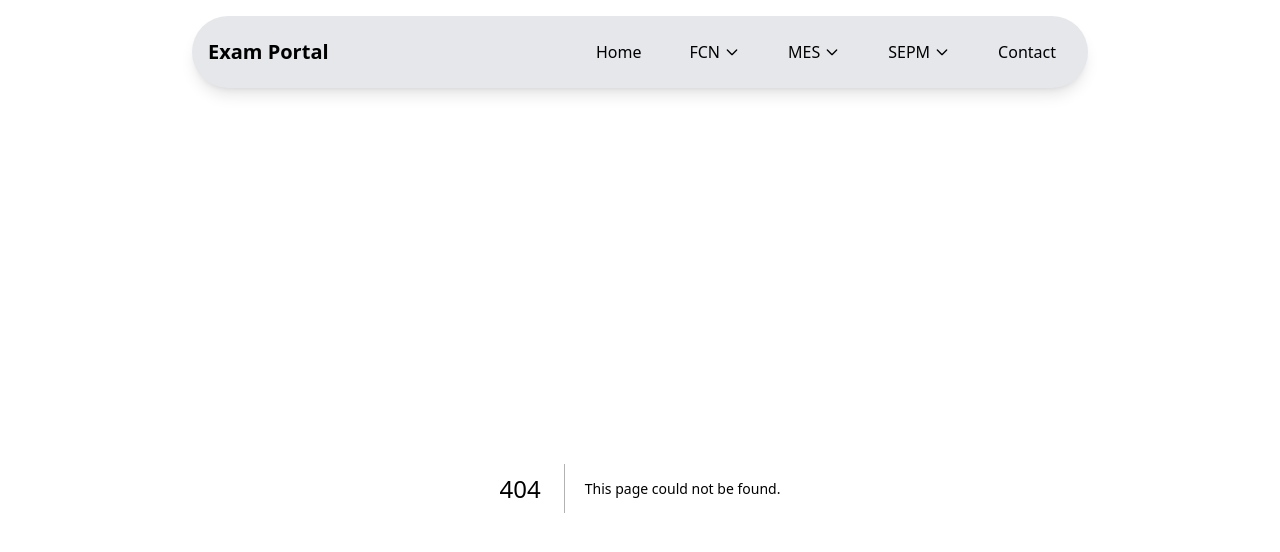
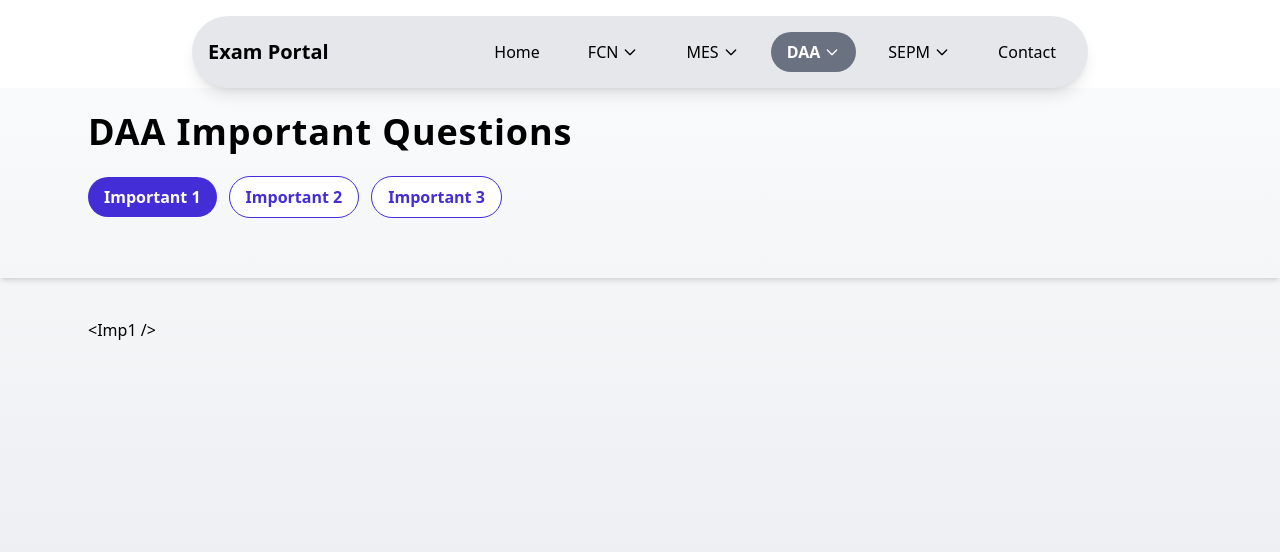
Before and after one commit to NITHINKR06/ImpoortantQuestions, a Next.js app: page /mse2/daa in a window 1280 px wide. Before the commit this address had no page. Shown: the top 552 px of the page. Built offline with nearby package versions, Linux system fonts and the light colour scheme.

Commit message:
Added and Fcn, Mes, Daa and Sepm ..

```diff
--- /dev/null
+++ b/src/app/mse2/daa/page.jsx
@@ -0,0 +1,83 @@
+'use client'
+import React, { useState } from 'react';
+// import Imp1 from './Imp1.js';
+// import Imp2 from './Imp2.js';
+// import Imp3 from './Imp3.js';
+
+const SEPMImportantQuestions = () => {
+  // State to track the active component
+  const [activeComponent, setActiveComponent] = useState("imp1");
+
+  // Function to render the active component
+  const renderActiveComponent = () => {
+    switch (activeComponent) {
+      case "imp1":
+        return '<Imp1 />';
+      // case "imp2":
+      //   return <Imp2 />;
+      // case "imp3":
+      //   return <Imp3 />;
+      default:
+        return "<Imp1 />";
+    }
+  };
+
+  // Base styling for the buttons
+  const baseButtonClasses =
+    "px-4 py-2 rounded-full font-semibold transition-colors duration-200 mr-3 mb-3";
+
+  // Function to determine styling for each button
+  const buttonClasses = (btn) =>
+    activeComponent === btn
+      ? `${baseButtonClasses} bg-indigo-700 text-white`
+      : `${baseButtonClasses} bg-white text-indigo-700 border border-indigo-700`;
+
+  return (
+    <div className="min-h-screen bg-gradient-to-b from-gray-50 to-gray-200">
+      {/* Fixed Header */}
+      <header className="text-black py-6 shadow-md">
+        <div className="max-w-6xl mx-auto px-6">
+          <h1 className="text-4xl font-extrabold tracking-wide">
+            DAA Important Questions
+          </h1>
+          <br />
+          {/* Buttons to switch between pages */}
+          <div className="mb-6">
+            <button
+              className={buttonClasses("imp1")}
+              onClick={() => setActiveComponent("imp1")}
+            >
+              Important 1
+            </button>
+            <button
+              className={buttonClasses("imp2")}
+              onClick={() => setActiveComponent("imp2")}
+            >
+              Important 2
+            </button>
+            <button
+              className={buttonClasses("imp3")}
+              onClick={() => setActiveComponent("imp3")}
+            >
+              Important 3
+            </button>
+          </div>
+        </div>
+      </header>
+
+      {/* Active Component Content */}
+      <div className="max-w-6xl mx-auto px-6 py-10">
+        {renderActiveComponent()}
+      </div>
+
+      {/* Footer */}
+      {/* <footer className="bg-gray-800 text-gray-300 py-4 mt-12">
+        <div className="max-w-6xl mx-auto px-6 text-center">
+          <p className="text-sm">&copy; 2025 SEPM Documentation. All rights reserved.</p>
+        </div>
+      </footer> */}
+    </div>
+  );
+};
+
+export default SEPMImportantQuestions;
--- a/src/components/Navbar.jsx
+++ b/src/components/Navbar.jsx
@@ -23,9 +23,15 @@ const Navbar = () => {
       ],
     },
     {
-        name: 'MES',
+      name: 'MES',
+      dropdown: [
+        { name: 'Part 1', href: '/mse2/mes' },
+      ],
+    },
+    {
+        name: 'DAA',
         dropdown: [
-          { name: 'Part 1', href: '/mse2/mes' },
+          { name: 'Part 1', href: '/mse2/daa' },
         ],
       },
     {
@@ -79,7 +85,7 @@ const Navbar = () => {
                                 mobileOpenDropdown === link.name ? null : link.name
                               )
                             }
-                            className="w-full text-left block px-4 py-2 hover:bg-gray-700 flex justify-between items-center"
+                            className="w-full text-left block px-4 py-2 hover:bg-gray-700 justify-between items-center"
                           >
                             <span>{link.name}</span>
                             <svg className="h-4 w-4" fill="none" stroke="currentColor" viewBox="0 0 24 24">
```
